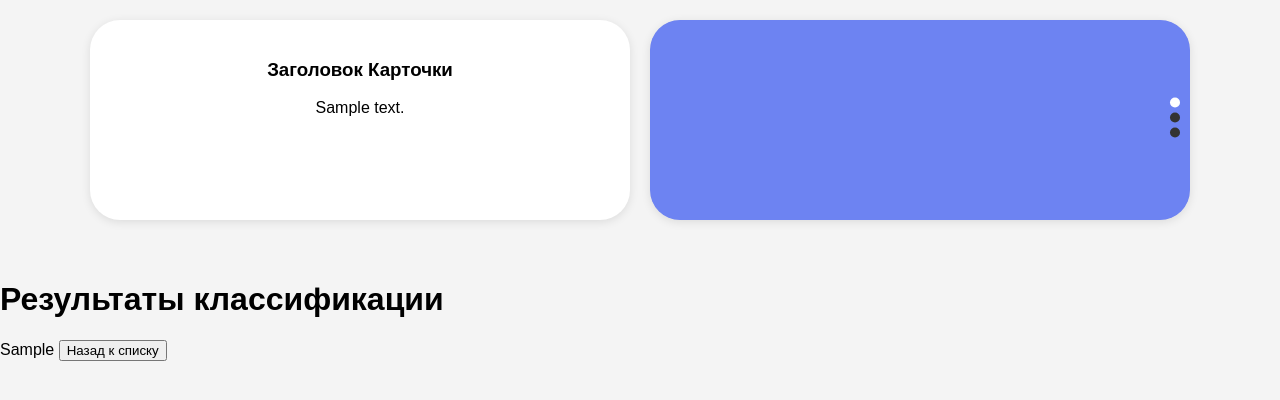
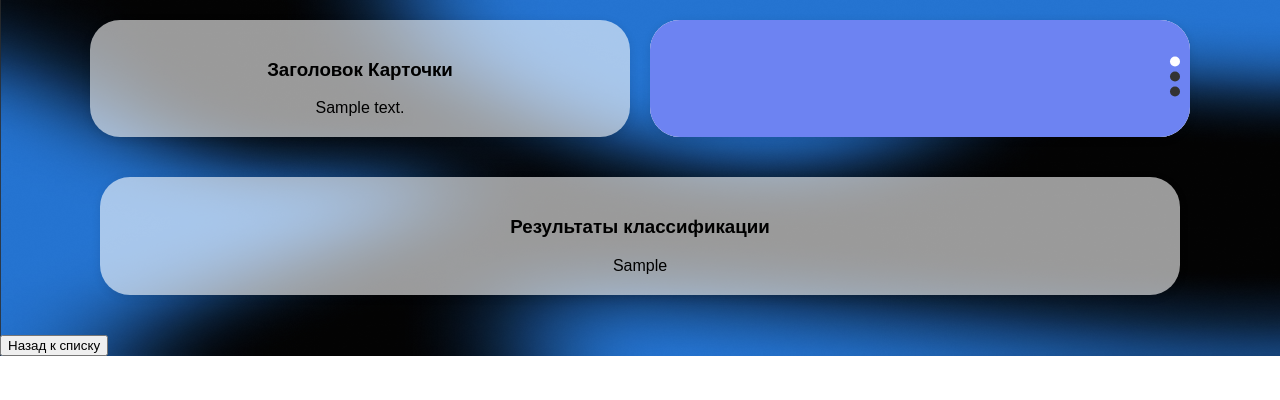
Before and after one commit to IsMarshev/DecontrolAQC, a Flask app: template src/templates/details.html in a window 1280 px wide. Shown: the top 400 px of the page. Run offline with Flask 3, Linux system fonts and the light colour scheme; the template is opened without the code that fills it: most values are stand-ins (such as "Sample title", 1, 10 or a date in 2020); some libraries are stand-ins or nearby versions.

Commit message:
3 и 2 страница редакт

```diff
--- a/src/app.py
+++ b/src/app.py
@@ -81,7 +81,9 @@ async def details(id):
     def view_predictions(classification_result):
         classification_result = pd.DataFrame(result['predictions'], columns = ['label'])['label'].value_counts().to_dict()
         data = [go.Bar(x=list(classification_result.keys()), y=list(classification_result.values()))]
-        layout = go.Layout(title='Результаты классификации', autosize=True)
+        layout = go.Layout(title='Результаты классификации',
+        paper_bgcolor='rgba(0,0,0,0)',  # <--- Add this line
+        plot_bgcolor='rgba(0,0,0,0)', autosize=True)
         fig = go.Figure(data=data, layout=layout)
         plot_div = plotly.offline.plot(fig, include_plotlyjs=False, output_type='div')
         return plot_div
@@ -96,7 +98,9 @@ async def details(id):
         trace = go.Scatter(x=time_intervals, y=message_counts, mode='lines')
         layout = go.Layout(title='Количество сообщений за каждые 5 минут',
                         xaxis=dict(title='Время'),
-                        yaxis=dict(title='Количество сообщений'))
+                        yaxis=dict(title='Количество сообщений'),
+                        paper_bgcolor='rgba(0,0,0,0)',  # <--- Add this line
+                        plot_bgcolor='rgba(0,0,0,0)')
         fig = go.Figure(data=[trace], layout=layout)
         plot_div = fig.to_html(full_html=False, include_plotlyjs=False)
         return plot_div
--- a/src/static/detales.css
+++ b/src/static/detales.css
@@ -13,7 +13,10 @@
 
 body {
     font-family: 'Arial', sans-serif;
-    background-color: #f4f4f4;
+    background-image: url('Screenshot_1.png');
+    background-size: 100% 100%;
+    background-repeat: no-repeat;
+    background-position: center center;
     margin: 0;
     padding: 0;
   }
@@ -25,7 +28,7 @@ body {
     padding: 20px;
   }
   .card {
-    background-color: #fff;
+    background-color: rgba(255, 255, 255, 0.6);
     border-radius: 30px;
     box-shadow: 0 2px 10px rgba(0, 0, 0, 0.1);
     overflow: hidden;
@@ -33,13 +36,16 @@ body {
     margin-bottom: 20px;
     position: relative;
   }
+  .big{
+    width: calc(100% - 160px);
+  }
   .card-content {
     padding: 20px;
     text-align: center;
   }
   .slider {
     position: relative;
-    height: 200px;
+    height: 100%;
     background-color: #ddd;
     overflow: hidden;
   }
--- a/src/templates/details.html
+++ b/src/templates/details.html
@@ -36,10 +36,13 @@
                 </div>
               </div>
             <!-- ... Вторая карточка со слайдером ... -->
-          </div>
-            <h1>Результаты классификации</h1>
+            <div class="card big">
+              <div class="card-content">
+                <h3>Результаты классификации</h3>
             <!-- Выводим график -->
-            {{ view_predictions | safe }}
+                  {{ view_predictions | safe }}
+              </div>
+            </div>
         </div>
         <button onclick="location.href='{{ url_for('display') }}'">Назад к списку</button>
         <script>
```
